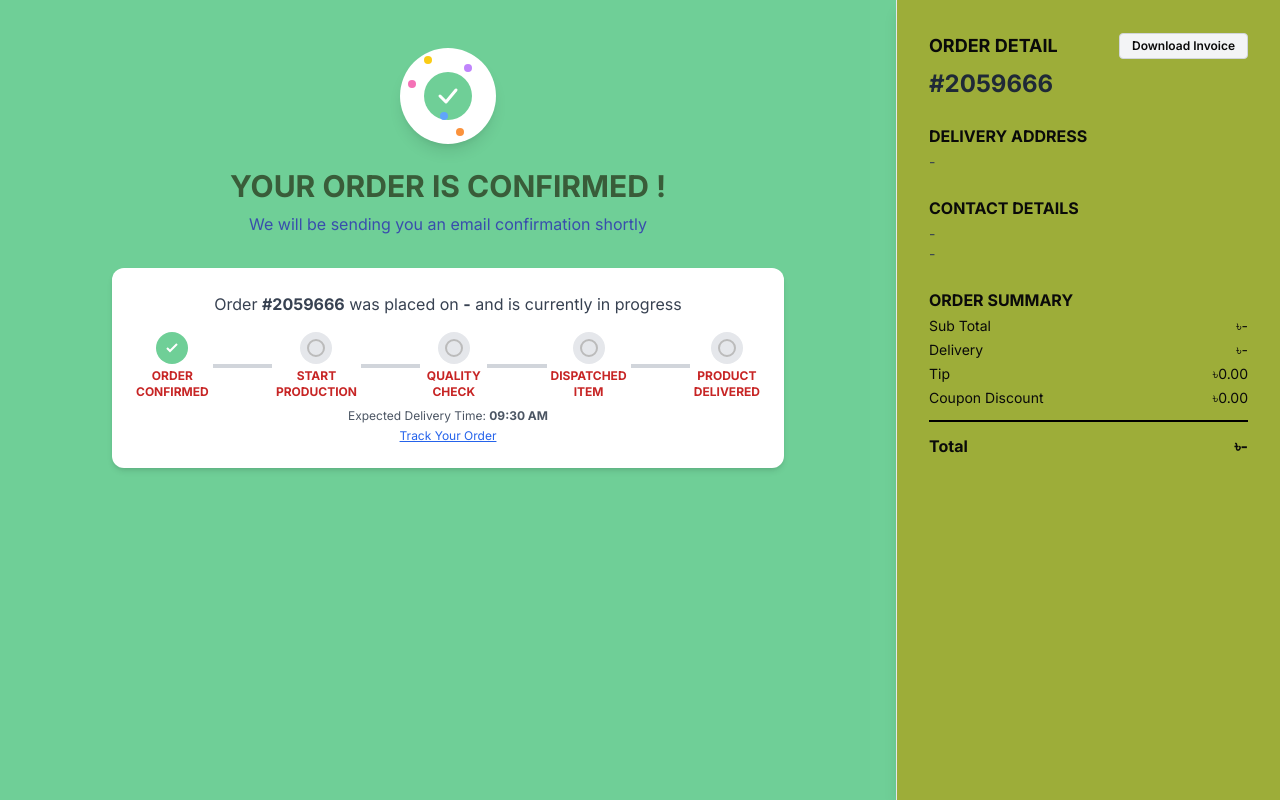
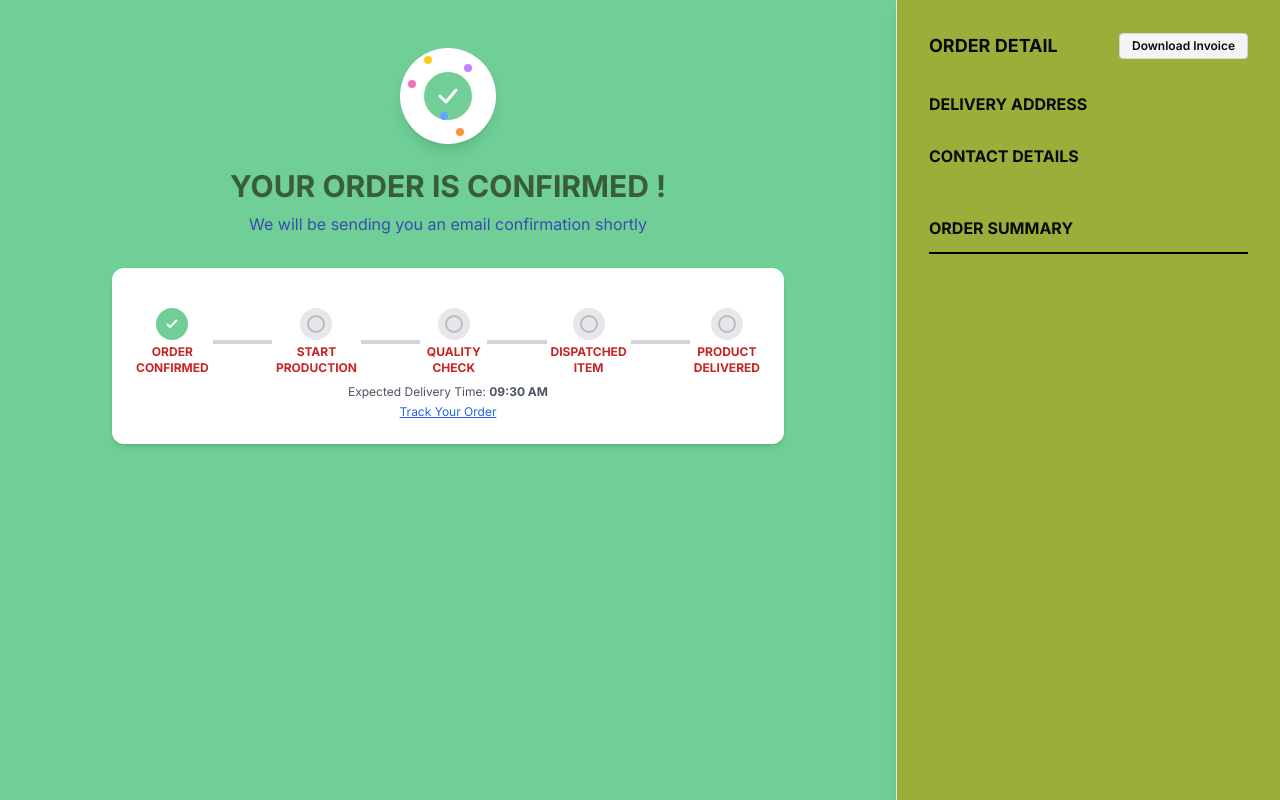
Before and after one commit to uzicodes/Culinary-Canvas, a Next.js app: page /payment/success in a window 1280 px wide. Built offline with nearby package versions, Linux system fonts and the light colour scheme.

Commit message:
All default values have been removed from the payment success page. Now, only actual order details from the user's order will be shown.

```diff
--- a/src/app/payment/success/page.tsx
+++ b/src/app/payment/success/page.tsx
@@ -27,28 +27,24 @@ export default function SuccessPage() {
     doc.text("ORDER DETAIL", 15, y);
     y += 10;
     doc.setFontSize(14);
-    doc.text("#" + (order.order_id || order.orderId || "2059666"), 15, y);
+    doc.text("#" + (order.order_id || order.orderId || "-"), 15, y);
     y += 12;
     doc.setFontSize(12);
     doc.text("DELIVERY ADDRESS", 15, y);
     y += 7;
-    var address = order.customerAddress || "Vvip Addresses, Raj Nagar Extension Road\nRaj Nagar Extension Ghaziabad\nlondon 201001 India";
-    var addressLines = address.split("\n");
-    for (let i = 0; i < addressLines.length; i++) {
-      doc.text(addressLines[i], 15, y);
-      y += 7;
-    }
-    doc.text("BILLING ADDRESS", 15, y);
-    y += 7;
-    for (let i = 0; i < addressLines.length; i++) {
-      doc.text(addressLines[i], 15, y);
-      y += 7;
+    var address = order.address || order.customerAddress || "";
+    if (address) {
+      var addressLines = address.split("\n");
+      for (let i = 0; i < addressLines.length; i++) {
+        doc.text(addressLines[i], 15, y);
+        y += 7;
+      }
     }
     doc.text("CONTACT DETAILS", 15, y);
     y += 7;
-    doc.text((order.customerEmail || "email@company.com"), 15, y);
+    doc.text((order.email || order.customerEmail || "-"), 15, y);
     y += 7;
-    doc.text((order.customerPhone || "+91-987 000 0000"), 15, y);
+    doc.text((order.customerPhone || order.phone || order.mobileNumber || "-"), 15, y);
     y += 10;
     doc.text("ORDER SUMMARY", 15, y);
     y += 7;
@@ -59,9 +55,9 @@ export default function SuccessPage() {
     else if (order.deliveryMethod === "Standard") delivery = "45.00";
     doc.text("Delivery: ৳" + delivery, 15, y);
     y += 7;
-    doc.text("Tip: ৳" + (order.tip ? order.tip.toFixed(2) : "0.00"), 15, y);
+    doc.text("Tip: ৳" + (order.tip ? order.tip.toFixed(2) : "-"), 15, y);
     y += 7;
-    doc.text("Coupon Discount: ৳" + (order.couponDiscount ? order.couponDiscount.toFixed(2) : "0.00"), 15, y);
+    doc.text("Coupon Discount: ৳" + (order.couponDiscount ? order.couponDiscount.toFixed(2) : "-"), 15, y);
     y += 7;
     doc.text("Total: ৳" + (order.total ? order.total.toFixed(2) : "-"), 15, y);
   const pdfName = `#${order.orderId || "2059666"} invoice.pdf`;
@@ -91,7 +87,7 @@ export default function SuccessPage() {
         <p className="text-[#394DAD] text-center mb-8 max-w-md">We will be sending you an email confirmation shortly</p>
         {/* Progress tracker */}
         <div className="bg-white rounded-xl shadow-md p-6 w-full max-w-2xl mb-8">
-          <p className="text-gray-700 text-center mb-4">Order <span className="font-bold">#{order?.order_id || order?.orderId || "2059666"}</span> was placed on <span className="font-bold">{order?.orderTime ? new Date(order.orderTime).toLocaleDateString() : "-"}</span> and is currently in progress</p>
+          <p className="text-gray-700 text-center mb-4">{order?.order_id || order?.orderId ? (<span>Order <span className="font-bold">#{order.order_id || order.orderId}</span> was placed on <span className="font-bold">{order.orderTime ? new Date(order.orderTime).toLocaleDateString() : "-"}</span> and is currently in progress</span>) : null}</p>
           <div className="flex items-center justify-between mb-2">
             {/* Steps */}
             <div className="flex flex-col items-center flex-1">
@@ -143,28 +139,28 @@ export default function SuccessPage() {
             <span className="font-bold text-lg">ORDER DETAIL</span>
             <button onClick={handleDownloadInvoice} className="bg-gray-100 px-3 py-1 rounded text-xs font-semibold border border-gray-300">Download Invoice</button>
           </div>
-          <span className="text-2xl font-bold text-gray-800">#{order?.order_id || order?.orderId || "2059666"}</span>
+          {order?.order_id || order?.orderId ? (<span className="text-2xl font-bold text-gray-800">#{order.order_id || order.orderId}</span>) : null}
         </div>
         <div>
           <div className="font-bold mb-1">DELIVERY ADDRESS</div>
-          <div className="text-sm text-gray-700">{order?.address || order?.customerAddress || "-"}</div>
+          <div className="text-sm text-gray-700">{order?.address || order?.customerAddress || ""}</div>
         </div>
 
         <div>
           <div className="font-bold mb-1">CONTACT DETAILS</div>
           <div className="text-sm text-gray-700">
-            {order?.email || order?.customerEmail || "-"}<br/>
-            {order?.customerPhone || order?.phone || order?.mobileNumber || "-"}
+            {order?.email || order?.customerEmail || ""}<br/>
+            {order?.customerPhone || order?.phone || order?.mobileNumber || ""}
           </div>
         </div>
         <div>
           <div className="font-bold mb-1">ORDER SUMMARY</div>
-          <div className="flex justify-between text-sm mb-1"><span>Sub Total</span><span>৳{order?.subtotal?.toFixed(2) ?? "-"}</span></div>
-          <div className="flex justify-between text-sm mb-1"><span>Delivery</span><span>৳{order?.deliveryMethod === "Priority" ? "60.00" : order?.deliveryMethod === "Standard" ? "45.00" : "-"}</span></div>
-          <div className="flex justify-between text-sm mb-1"><span>Tip</span><span>৳{order?.tip?.toFixed(2) ?? "0.00"}</span></div>
-          <div className="flex justify-between text-sm mb-1"><span>Coupon Discount</span><span>৳{order?.couponDiscount?.toFixed(2) ?? "0.00"}</span></div>
+          {order?.subtotal !== undefined && <div className="flex justify-between text-sm mb-1"><span>Sub Total</span><span>৳{order.subtotal.toFixed(2)}</span></div>}
+          {order?.deliveryMethod && <div className="flex justify-between text-sm mb-1"><span>Delivery</span><span>৳{order.deliveryMethod === "Priority" ? "60.00" : order.deliveryMethod === "Standard" ? "45.00" : "-"}</span></div>}
+          {order?.tip !== undefined && <div className="flex justify-between text-sm mb-1"><span>Tip</span><span>৳{order.tip.toFixed(2)}</span></div>}
+          {order?.couponDiscount !== undefined && <div className="flex justify-between text-sm mb-1"><span>Coupon Discount</span><span>৳{order.couponDiscount.toFixed(2)}</span></div>}
           <hr className="border-t-2 border-black my-3" />
-          <div className="flex justify-between text-base font-bold mt-2"><span>Total</span><span>৳{order?.total?.toFixed(2) ?? "-"}</span></div>
+          {order?.total !== undefined && <div className="flex justify-between text-base font-bold mt-2"><span>Total</span><span>৳{order.total.toFixed(2)}</span></div>}
         </div>
       </aside>
     </div>
```
